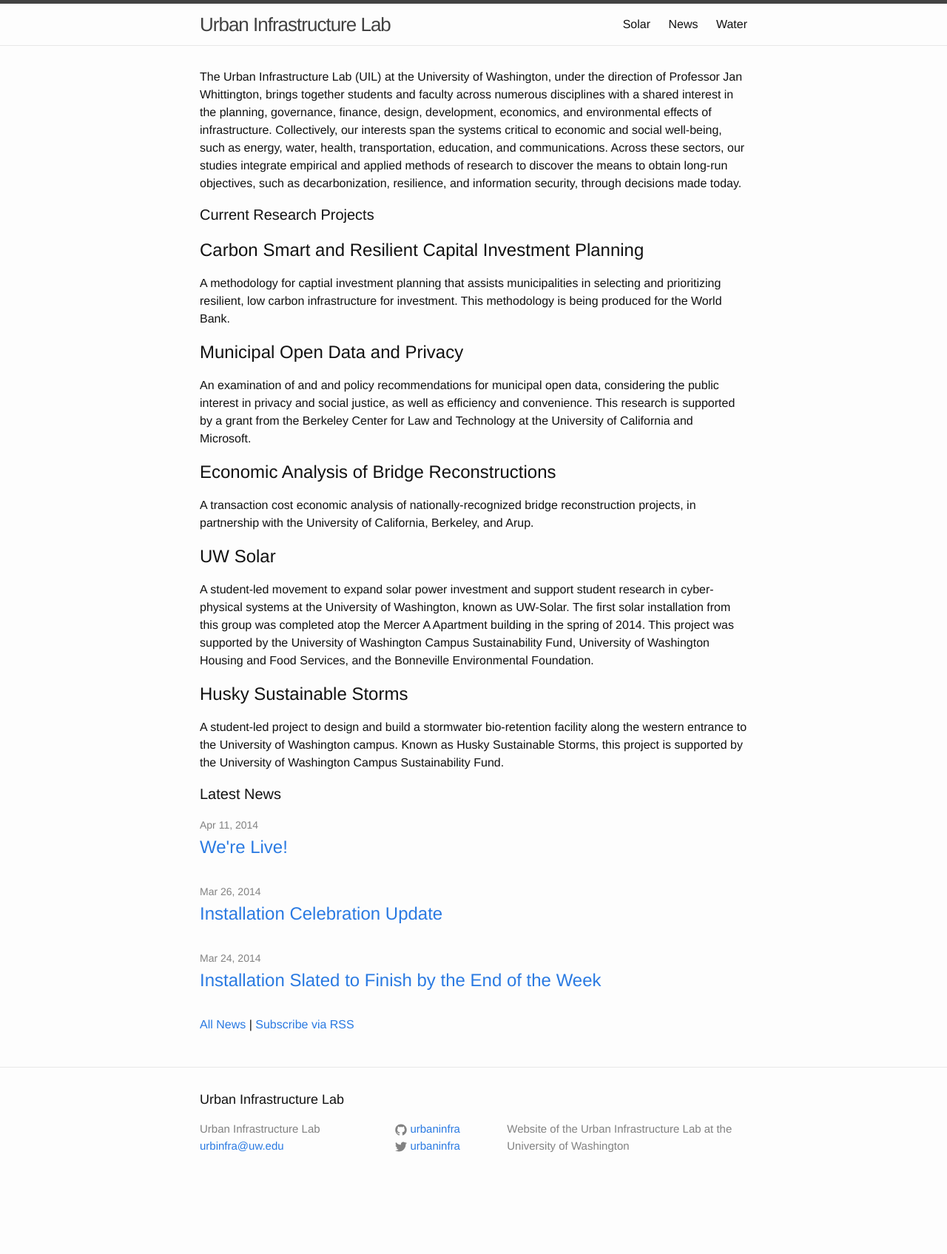
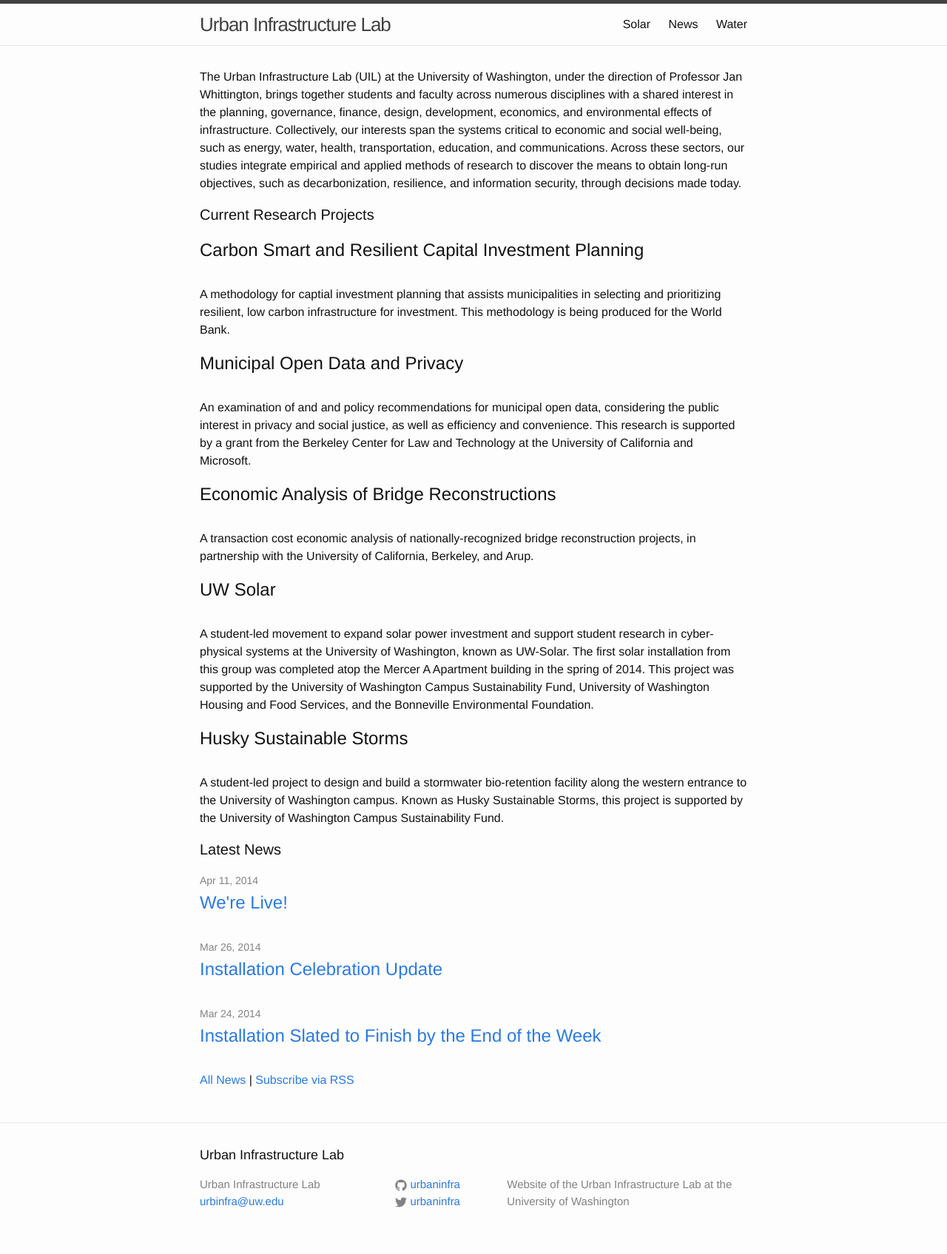
Before and after one commit to urbaninfra/urbaninfra.github.io, a Jekyll site: the page built from index.html, in a window 1280 px wide. Shown: the whole page at 74% size. Built offline with Jekyll 4.4.1, drawn with Linux system fonts in a browser that asks for light colours; before the commit the page ends 1620 px from its top, so only the background shows below that.

Commit message:
h2 page-content header style

```diff
--- a/index.html
+++ b/index.html
@@ -19,25 +19,25 @@
 
    <h1 class="page-heading">Current Research Projects</h1>
 
-   <h2>Carbon Smart and Resilient Capital Investment Planning</h2>
+   <h2 class="post-content">Carbon Smart and Resilient Capital Investment Planning</h2>
    <p>A methodology for captial investment planning that assists
    municipalities in selecting and prioritizing resilient, low carbon
    infrastructure for investment. This methodology is being produced
    for the World Bank.</p>
 
-   <h2>Municipal Open Data and Privacy</h2>
+   <h2 class="post-content">Municipal Open Data and Privacy</h2>
    <p>An examination of and and policy recommendations for municipal open
    data, considering the public interest in privacy and social
    justice, as well as efficiency and convenience. This research is
    supported by a grant from the Berkeley Center for Law and
    Technology at the University of California and Microsoft.</p>
 
-   <h2>Economic Analysis of Bridge Reconstructions</h2>
+   <h2 class="post-content">Economic Analysis of Bridge Reconstructions</h2>
    <p>A transaction cost economic analysis of nationally-recognized
    bridge reconstruction projects, in partnership with the University
    of California, Berkeley, and Arup.</p>
 
-   <h2>UW Solar</h2>
+   <h2 class="post-content">UW Solar</h2>
    <p>A student-led movement to expand solar power investment and support
    student research in cyber-physical systems at the University of
    Washington, known as UW-Solar. The first solar installation from
@@ -48,7 +48,7 @@
    Foundation.</p>
 
 
-   <h2>Husky Sustainable Storms</h2>
+   <h2 class="post-content">Husky Sustainable Storms</h2>
    <p>A student-led project to design and build a stormwater
    bio-retention facility along the western entrance to the University
    of Washington campus. Known as Husky Sustainable Storms, this
```
